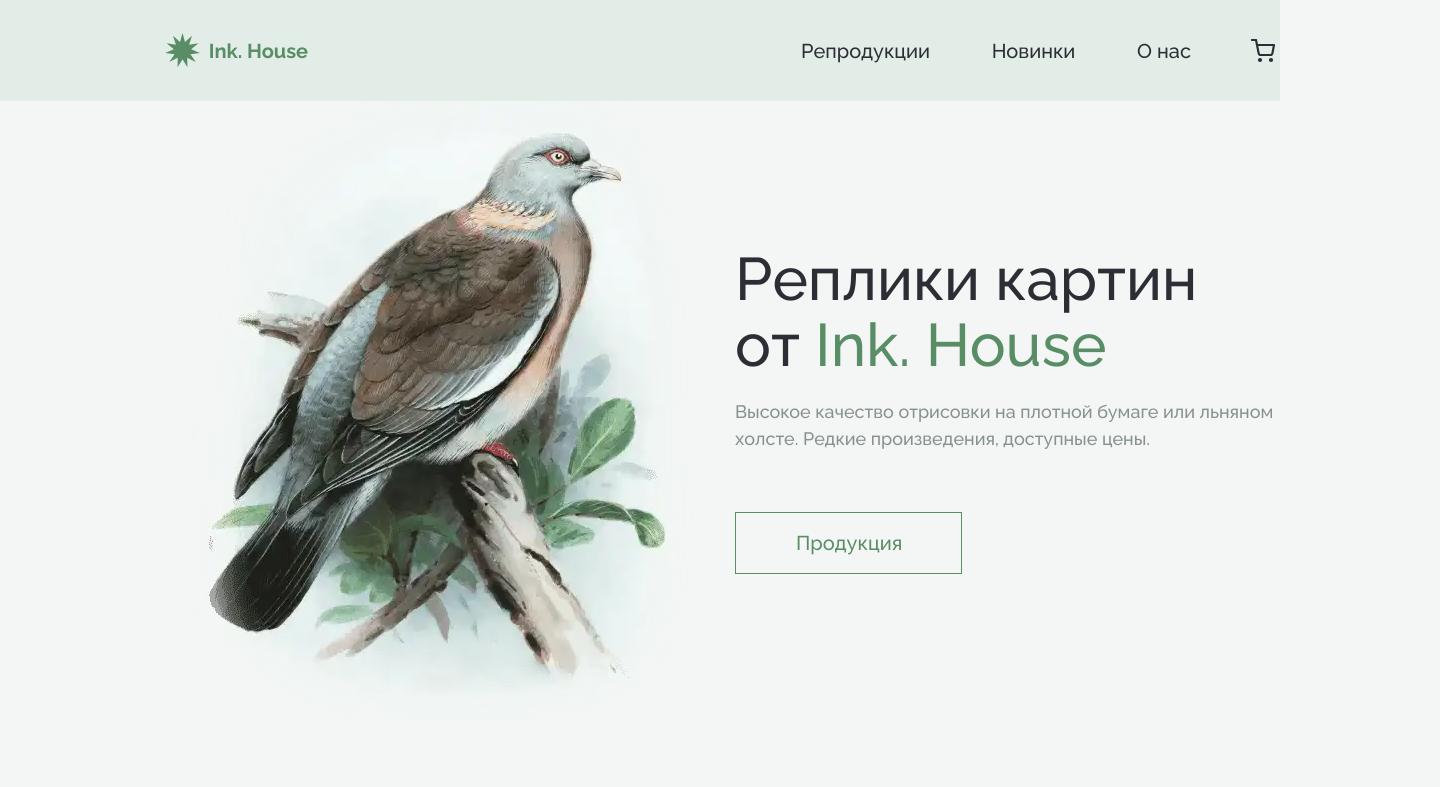
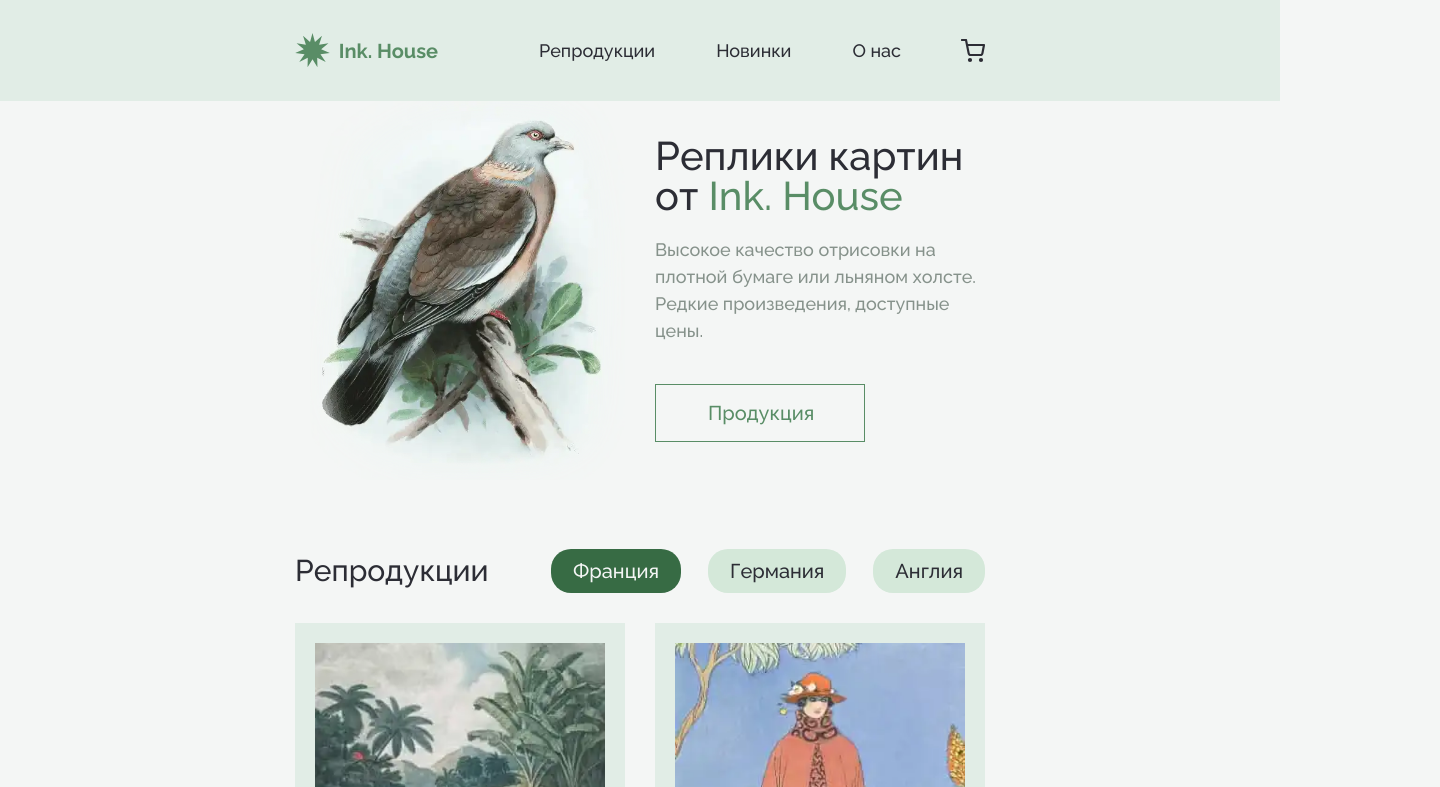
Before and after one commit to NicoMSK/Ink.-House, a website: page index.html in a window 1280 px wide. Shown: the top 787 px of the page, 1440 px wide, since content can reach past the window. Drawn offline with Linux system fonts and the light colour scheme.

Commit message:
Поправил адаптивный переход от одного разрешения к другому

```diff
--- a/styles/common/_fonts.scss
+++ b/styles/common/_fonts.scss
@@ -5,11 +5,11 @@
   "Raleway",
   500,
   normal,
-  url("../../fonts/Raleway-Medium.woff2") format("woff2")
+  url("../fonts/Raleway-Medium.woff2") format("woff2")
 );
 @include font-face(
   "Raleway-bold",
   700,
   normal,
-  url("../../fonts/Raleway-Bold.woff2") format("woff2")
+  url("../fonts/Raleway-Bold.woff2") format("woff2")
 );
--- a/styles/common/_variables.scss
+++ b/styles/common/_variables.scss
@@ -1,4 +1,4 @@
-$tablet-width-690: 1100px;
+$tablet-width-690: 1440px;
 $tablet-width-510: 768px;
 $mobile-width: 576px;
 
```
Also changed, not shown: styles/styles.css.
